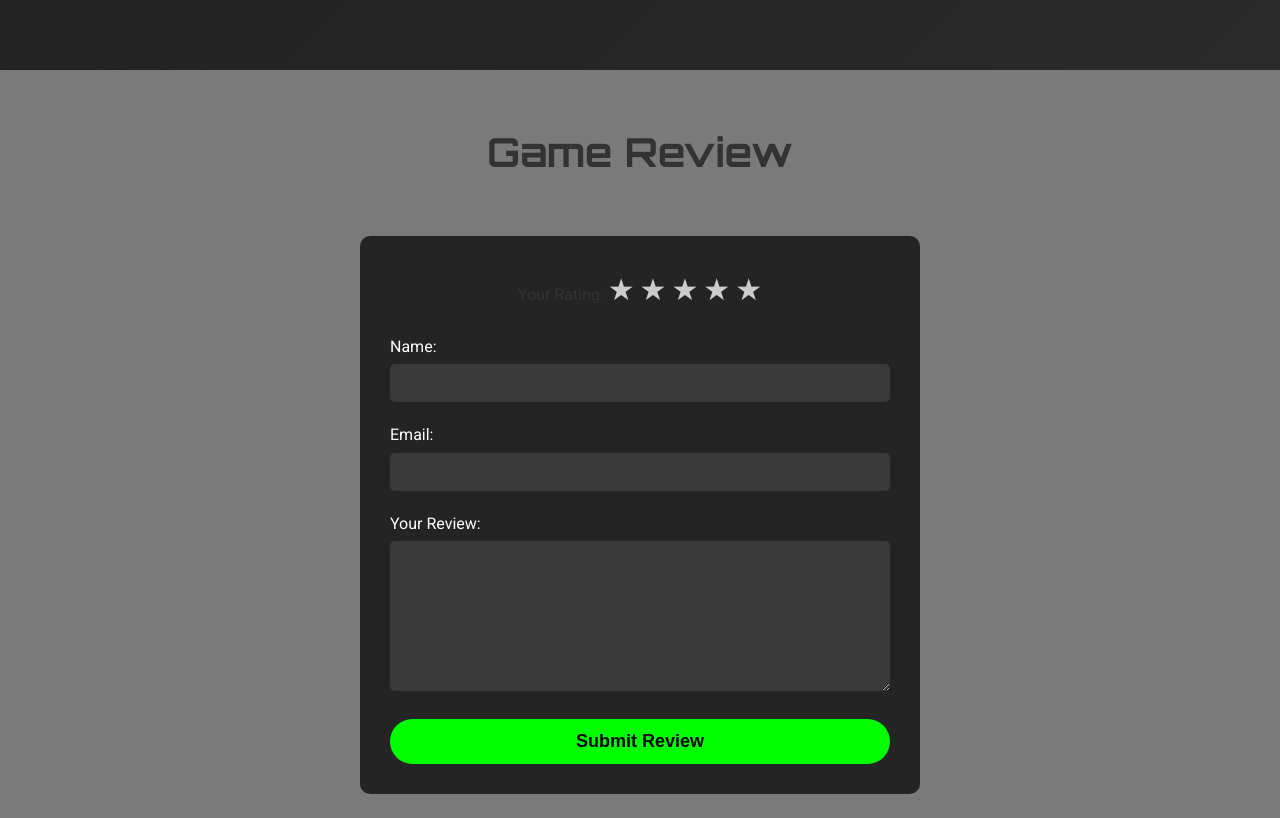
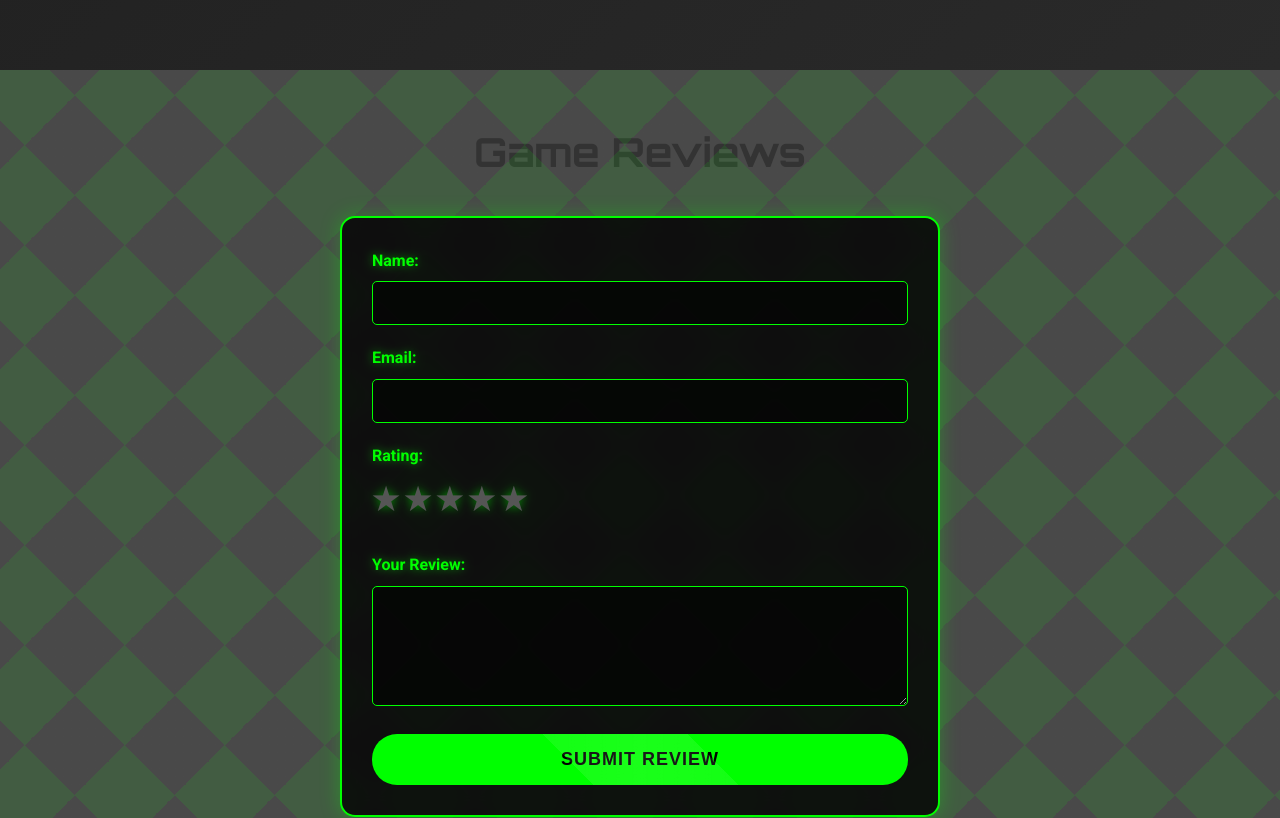
Before and after one commit to Barrack-code/DriftVortex, a website: page index.html in a window 1280 px wide. Shown: the part 3440-4258 px from the top of the page. Drawn offline with Linux system fonts and the light colour scheme; no server answers.

Commit message:
Fixed review system and added cyberpunk background

```diff
--- a/index.html
+++ b/index.html
@@ -123,13 +123,20 @@
         </div>
     </section>
 
-    <section id="review" class="review-section">
-        <h2>Game Review</h2>
-        <div class="review-container">
+    <section id="reviews" class="review-section">
+        <h2>Game Reviews</h2>
         <form id="review-form" onsubmit="submitReview(event)">
-                <div class="rating">
-                    <span>Your Rating:</span>
-                    <div class="stars">
+            <div class="form-group">
+                <label for="name">Name:</label>
+                <input type="text" id="name" name="name" required>
+            </div>
+            <div class="form-group">
+                <label for="email">Email:</label>
+                <input type="email" id="email" name="email" required>
+            </div>
+            <div class="form-group">
+                <label>Rating:</label>
+                <div class="star-rating">
                     <input type="radio" id="star5" name="rating" value="5" required>
                     <label for="star5">★</label>
                     <input type="radio" id="star4" name="rating" value="4">
@@ -143,20 +150,11 @@
                 </div>
             </div>
             <div class="form-group">
-                    <label for="name">Name:</label>
-                    <input type="text" id="name" name="name" required>
-                </div>
-                <div class="form-group">
-                    <label for="email">Email:</label>
-                    <input type="email" id="email" name="email" required>
-                </div>
-                <div class="form-group">
                 <label for="review">Your Review:</label>
                 <textarea id="review" name="review" required></textarea>
             </div>
-                <button type="submit" class="submit-review">Submit Review</button>
+            <button type="submit" class="submit-btn">Submit Review</button>
         </form>
-        </div>
     </section>
 
     <footer>
--- a/styles.css
+++ b/styles.css
@@ -298,48 +298,46 @@ nav a:hover {
 
 /* Review Section */
 .review-section {
-    padding: 50px 0;
-    background: rgba(0, 0, 0, 0.5);
+    padding: 50px 20px;
+    position: relative;
+    background: linear-gradient(rgba(0, 0, 0, 0.7), rgba(0, 0, 0, 0.7)),
+                url('images/review-bg.jpg') center/cover fixed;
+    overflow: hidden;
 }
 
-.review-container {
-    max-width: 600px;
-    margin: 0 auto;
-    padding: 20px;
+.review-section::before {
+    content: '';
+    position: absolute;
+    top: 0;
+    left: 0;
+    right: 0;
+    bottom: 0;
+    background:
+        linear-gradient(45deg, rgba(0, 255, 0, 0.1) 25%, transparent 25%) -50px 0,
+        linear-gradient(-45deg, rgba(0, 255, 0, 0.1) 25%, transparent 25%) -50px 0,
+        linear-gradient(45deg, transparent 75%, rgba(0, 255, 0, 0.1) 75%),
+        linear-gradient(-45deg, transparent 75%, rgba(0, 255, 0, 0.1) 75%);
+    background-size: 100px 100px;
+    animation: gridMove 20s linear infinite;
+    pointer-events: none;
+}
+
+@keyframes gridMove {
+    0% { background-position: 0 0; }
+    100% { background-position: 100px 100px; }
 }
 
 #review-form {
-    background: rgba(0, 0, 0, 0.7);
+    max-width: 600px;
+    margin: 0 auto;
     padding: 30px;
-    border-radius: 10px;
-}
-
-.rating {
-    margin-bottom: 20px;
-    text-align: center;
-}
-
-.stars {
-    display: inline-flex;
-    flex-direction: row-reverse;
-    gap: 5px;
-}
-
-.stars input {
-    display: none;
-}
-
-.stars label {
-    font-size: 30px;
-    color: #ccc;
-    cursor: pointer;
-    transition: color 0.2s;
-}
-
-.stars label:hover,
-.stars label:hover ~ label,
-.stars input:checked ~ label {
-    color: #00ff00;
+    background: rgba(0, 0, 0, 0.8);
+    border: 2px solid #00ff00;
+    border-radius: 15px;
+    box-shadow: 0 0 20px rgba(0, 255, 0, 0.3);
+    backdrop-filter: blur(10px);
+    position: relative;
+    z-index: 1;
 }
 
 .form-group {
@@ -348,42 +346,107 @@ nav a:hover {
 
 .form-group label {
     display: block;
-    margin-bottom: 5px;
-    color: #fff;
+    margin-bottom: 8px;
+    color: #00ff00;
+    font-weight: bold;
+    text-shadow: 0 0 10px rgba(0, 255, 0, 0.5);
 }
 
 .form-group input,
 .form-group textarea {
     width: 100%;
-    padding: 10px;
-    border: none;
+    padding: 12px;
+    background: rgba(0, 0, 0, 0.6);
+    border: 1px solid #00ff00;
     border-radius: 5px;
-    background: rgba(255, 255, 255, 0.1);
     color: #fff;
     font-size: 16px;
+    transition: all 0.3s ease;
+}
+
+.form-group input:focus,
+.form-group textarea:focus {
+    outline: none;
+    border-color: #00ff00;
+    box-shadow: 0 0 10px rgba(0, 255, 0, 0.5);
 }
 
 .form-group textarea {
-    height: 150px;
+    height: 120px;
     resize: vertical;
 }
 
-.submit-review {
+.star-rating {
+    display: flex;
+    flex-direction: row-reverse;
+    justify-content: flex-end;
+    gap: 5px;
+}
+
+.star-rating input {
+    display: none;
+}
+
+.star-rating label {
+    font-size: 30px;
+    color: #555;
+    cursor: pointer;
+    transition: color 0.2s ease;
+}
+
+.star-rating label:hover,
+.star-rating label:hover ~ label,
+.star-rating input:checked ~ label {
+    color: #00ff00;
+    text-shadow: 0 0 20px rgba(0, 255, 0, 0.8);
+}
+
+.submit-btn {
+    width: 100%;
+    padding: 15px;
     background: #00ff00;
     color: #000;
     border: none;
-    padding: 12px 30px;
     border-radius: 25px;
+    font-size: 18px;
     font-weight: bold;
     cursor: pointer;
-    width: 100%;
-    font-size: 18px;
-    transition: transform 0.2s, box-shadow 0.2s;
+    transition: all 0.3s ease;
+    text-transform: uppercase;
+    letter-spacing: 1px;
+    position: relative;
+    overflow: hidden;
 }
 
-.submit-review:hover {
+.submit-btn:hover {
     transform: translateY(-2px);
-    box-shadow: 0 5px 15px rgba(0, 255, 0, 0.6);
+    box-shadow: 0 5px 15px rgba(0, 255, 0, 0.4);
+}
+
+.submit-btn:active {
+    transform: translateY(0);
+}
+
+.submit-btn::after {
+    content: '';
+    position: absolute;
+    top: -50%;
+    left: -50%;
+    width: 200%;
+    height: 200%;
+    background: linear-gradient(
+        45deg,
+        transparent,
+        rgba(255, 255, 255, 0.1),
+        transparent
+    );
+    transform: rotate(45deg);
+    animation: buttonGlow 2s linear infinite;
+}
+
+@keyframes buttonGlow {
+    0% { transform: rotate(45deg) translateX(-100%); }
+    100% { transform: rotate(45deg) translateX(100%); }
 }
 
 /* Footer */
```
Also changed, not shown: js/main.js (+29 -2 lines), images/review-bg.jpg (added). Lines whose indentation alone changed are shown as unchanged.
